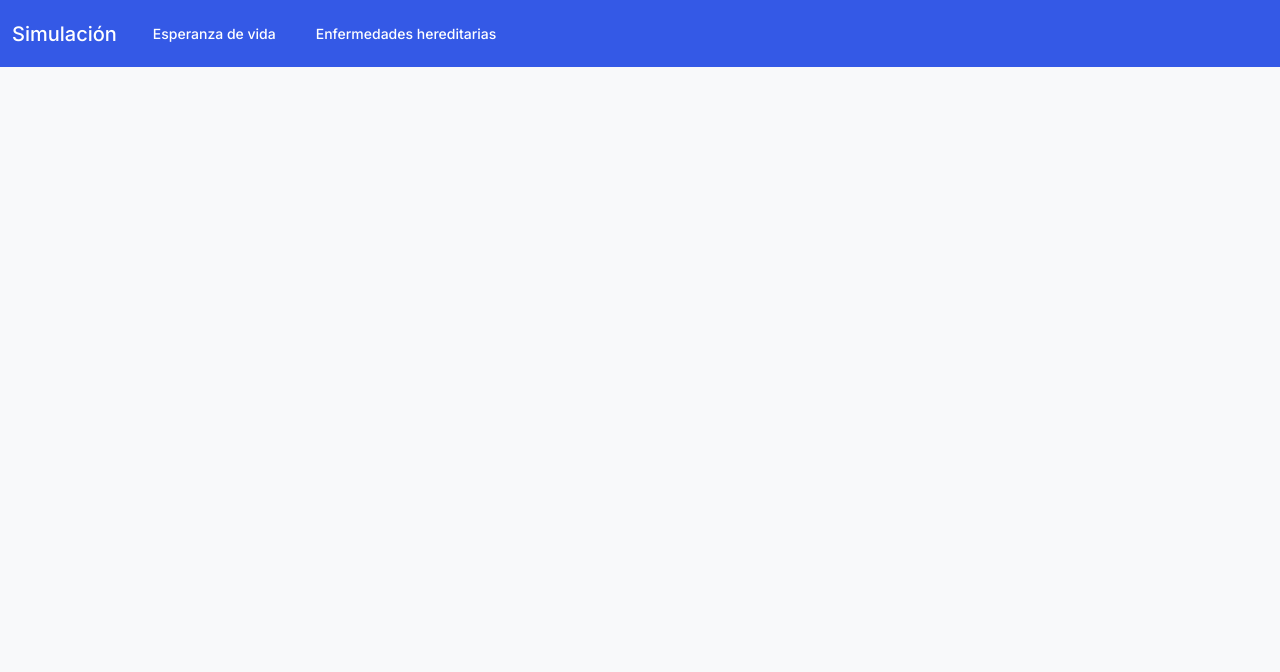
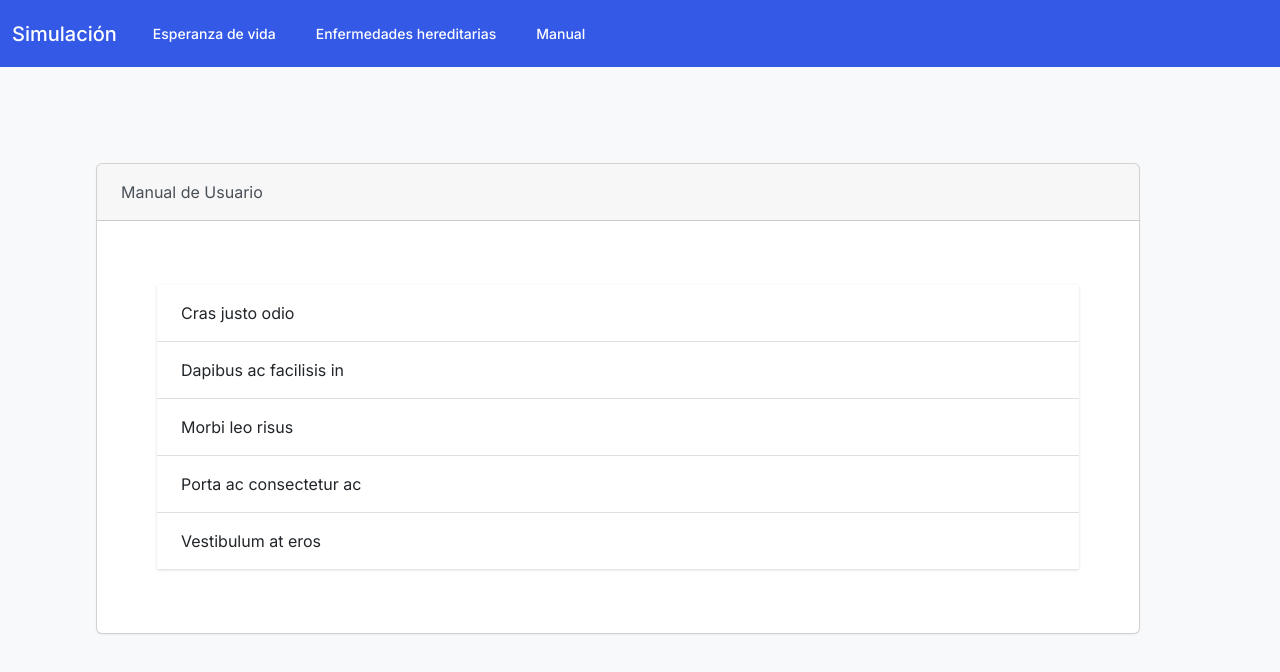
Before and after one commit to Zayra-Canales/simuladores-teoria, a React (Create React App) app: page /manual in a window 1280 px wide. Shown: the top 672 px of the page. Built offline with nearby package versions, Linux system fonts and the light colour scheme.

Commit message:
agregando el manual de Usuario

```diff
--- a/src/App.js
+++ b/src/App.js
@@ -8,6 +8,8 @@ import ResultadoEsperanza from './screens/ResultadoEsperanza'
 import '../src/assets/bootstrap.min.css'
 import HistorialEnfermedades from './screens/HistorialEnfermedades'
 import HistorialEnfermedadesH from './screens/HistorialEnfermedadesH'
+import Manual from './screens/Manual'
+
 
 const App = () => {
   return (
@@ -22,7 +24,8 @@ const App = () => {
           <Route path='/enfermedades-hereditarias' element={<Enfermedades />} />
           <Route path='/resultados-esperanza/:dato' element={<ResultadoEsperanza />} />
           <Route path='/resultados-enfermedades/:dato/:enfermedad' element={<Resultado />} />
-
+          <Route path='/resultados-enfermedades/:dato/:enfermedad' element={<Resultado />} />
+          <Route path='/manual' element={<Manual />} />
         </Routes>
       </div>
     </BrowserRouter>
--- a/src/components/Navbar.jsx
+++ b/src/components/Navbar.jsx
@@ -18,6 +18,9 @@ const Navbar = () => {
                         <li className="nav-item">
                             <Link className="nav-link" to="/enfermedades-hereditarias">Enfermedades hereditarias</Link>
                         </li>
+                        <li className="nav-item">
+                            <Link className="nav-link" to="/manual">Manual</Link>
+                        </li>
                     </ul>
                 </div>
             </div>
--- /dev/null
+++ b/src/screens/Manual.jsx
@@ -0,0 +1,26 @@
+import React from 'react'
+
+const Manual = () => {
+    return (
+        <div className='card shadow' >
+            <div className="card-header">
+                Manual de Usuario
+            </div>
+            <div className='card-body' >
+                <div className='row' >
+                    <div className="col-md-12 p-5">
+                        <ul class="list-group list-group-flush">
+                            <li className="list-group-item">Cras justo odio</li>
+                            <li className="list-group-item">Dapibus ac facilisis in</li>
+                            <li className="list-group-item">Morbi leo risus</li>
+                            <li className="list-group-item">Porta ac consectetur ac</li>
+                            <li className="list-group-item">Vestibulum at eros</li>
+                        </ul>
+                    </div>
+                </div>
+            </div>
+        </div>
+    )
+}
+
+export default Manual
```
